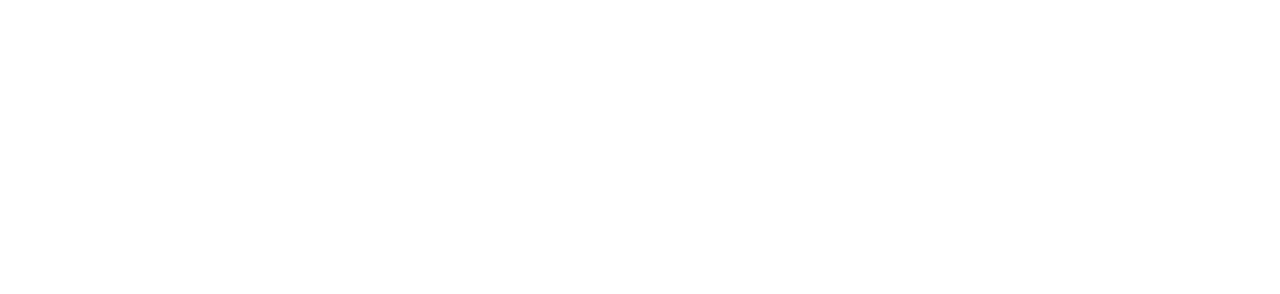
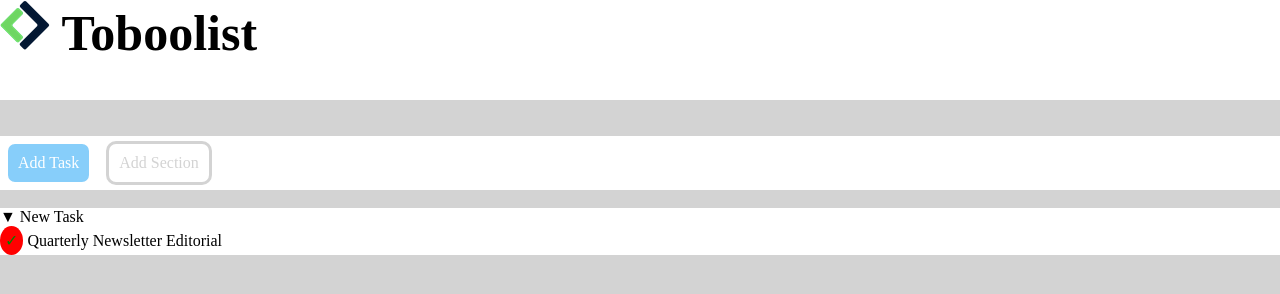
Before and after one commit to fabiopiro/html-css-toboolist, a plain HTML site: page index.html in a window 1280 px wide. Drawn offline with Linux system fonts and the light colour scheme.

Commit message:
prova task

```diff
--- a/css/style.css
+++ b/css/style.css
@@ -0,0 +1,66 @@
+* {
+    box-sizing: border-box;
+    margin: 0;
+    padding: 0;
+}
+
+body {
+    background-color: lightgrey;
+}
+
+.banner {
+    background-color: white;
+    height: 100px;
+    text-align: left;
+    font-size: 50px;
+    font-weight: bolder;
+}
+
+
+
+
+
+.corpo {
+    background-color: white;
+    height: auto;
+}
+
+
+
+
+
+
+.tasto {
+    display: inline-block;
+    text-align: center;
+    padding: 10px;
+    border-radius: 10px;
+    margin: 5px;
+    border: solid;
+}
+
+.task {
+    color: white;
+    background-color: lightskyblue;
+}
+
+.section {
+    color: lightgrey;
+    background-color: white;
+}
+
+
+
+
+
+.done {
+    display: inline-block;
+    text-align: center;
+    padding: 5px;
+    border-radius: 50%;
+    background-color: red;
+}
+
+.check {
+    color: green;
+}
--- a/index.html
+++ b/index.html
@@ -8,6 +8,58 @@
     <link rel="stylesheet" href="css/style.css">
 </head>
 <body>
+    <!-- HEADER -->
+    <header>
+        <div class="banner">
+            <img id="logo" src="img/Logo.png" alt="logo">
+            <span>Toboolist</span>
+        </div>
+    </header>
+    <!-- /HEADER -->
+    <br>
+    <br>
+    <!-- MAIN -->
+    <main>
+        <!-- NAVIGAZIONE -->
+        <div class="corpo">
+            <span class="tasto task">Add Task</span>
+            <span class="tasto section">Add Section</span>
+        </div>
+        <!-- /NAVIGAZIONE -->
+        <br>
+        <!-- CORPO -->
+        <div class="corpo">
+            <!-- NEW TASK -->
+            <div>
+                <!-- riga 1 -->
+                <span>
+                    &#x25bc;
+                </span>
+                <span>New Task</span>
+                <br>
+                <!-- riga 2 -->
+                <span class="done check">
+                    &check;
+                </span>
+                <span>
+                    Quarterly Newsletter
+                </span>
+                <Span>
+                    Editorial
+                </Span>
+                <!-- /riga 2 -->
+            </div>
+            <!-- /NEW TASK -->
 
+
+        </div>
+        <!-- CORPO -->
+    </main>
+    <!-- /MAIN -->
+    <!-- FOOTER -->
+    <footer>
+
+    </footer>
+    <!-- /FOOTER -->
 </body>
 </html>
```
